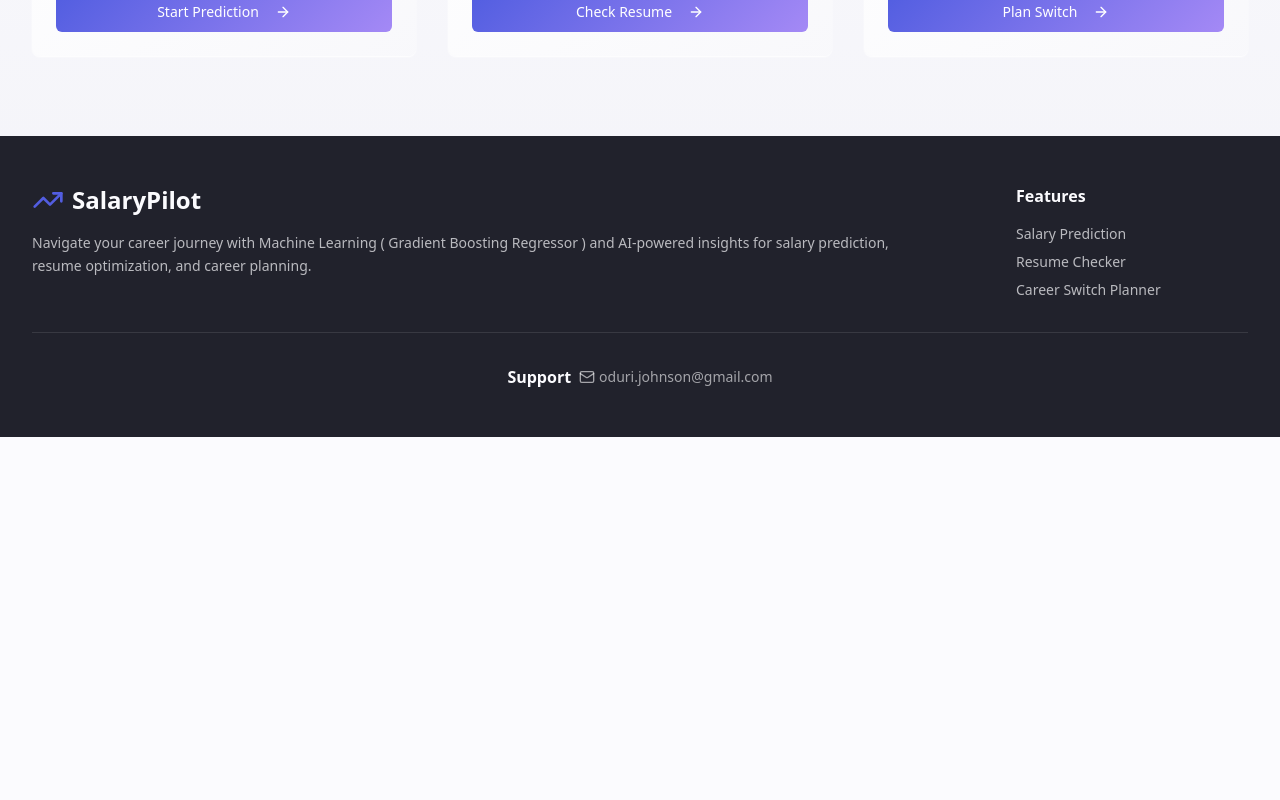
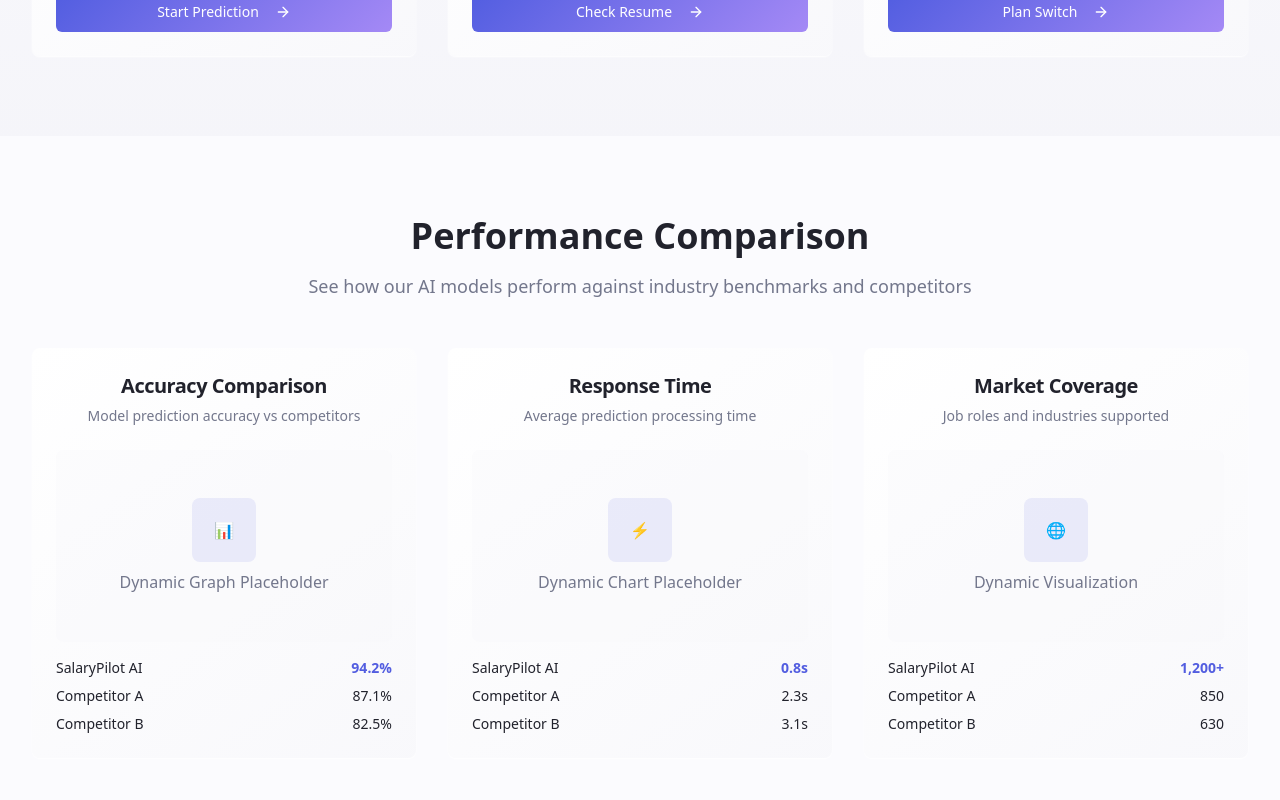
Before and after one commit to JohnsonOduri/salary-pilot-web, a React (Vite) app: page / in a window 1280 px wide. Shown: the part 1240-2040 px from the top of the page. Before the commit the page ends 1677 px from the top, so only its background shows below. Built offline with nearby package versions, Linux system fonts and the light colour scheme; no server answers.

Commit message:
Add space for graph comparison images
Add a section to display dynamic pictures of graphs comparing models.

```diff
--- a/src/pages/Index.tsx
+++ b/src/pages/Index.tsx
@@ -91,6 +91,124 @@ const Index = () => {
         </div>
       </section>
 
+      {/* Model Comparison Section */}
+      <section className="py-20 bg-background">
+        <div className="max-w-7xl mx-auto px-4 sm:px-6 lg:px-8">
+          <div className="text-center mb-12 animate-fade-in">
+            <h2 className="text-3xl md:text-4xl font-bold mb-4">
+              Performance Comparison
+            </h2>
+            <p className="text-lg text-muted-foreground max-w-2xl mx-auto">
+              See how our AI models perform against industry benchmarks and competitors
+            </p>
+          </div>
+
+          <div className="grid md:grid-cols-2 lg:grid-cols-3 gap-8">
+            {/* Accuracy Comparison */}
+            <Card className="shadow-card border-0 bg-gradient-card hover:shadow-floating transition-all duration-300 animate-fade-in">
+              <CardHeader>
+                <CardTitle className="text-xl text-center">Accuracy Comparison</CardTitle>
+                <CardDescription className="text-center">
+                  Model prediction accuracy vs competitors
+                </CardDescription>
+              </CardHeader>
+              <CardContent className="space-y-4">
+                <div className="h-48 bg-muted/30 rounded-lg flex items-center justify-center">
+                  <div className="text-center text-muted-foreground">
+                    <div className="w-16 h-16 mx-auto mb-2 bg-primary/10 rounded-lg flex items-center justify-center">
+                      📊
+                    </div>
+                    <p>Dynamic Graph Placeholder</p>
+                  </div>
+                </div>
+                <div className="space-y-2 text-sm">
+                  <div className="flex justify-between">
+                    <span>SalaryPilot AI</span>
+                    <span className="font-semibold text-primary">94.2%</span>
+                  </div>
+                  <div className="flex justify-between">
+                    <span>Competitor A</span>
+                    <span>87.1%</span>
+                  </div>
+                  <div className="flex justify-between">
+                    <span>Competitor B</span>
+                    <span>82.5%</span>
+                  </div>
+                </div>
+              </CardContent>
+            </Card>
+
+            {/* Speed Comparison */}
+            <Card className="shadow-card border-0 bg-gradient-card hover:shadow-floating transition-all duration-300 animate-fade-in" style={{ animationDelay: '0.1s' }}>
+              <CardHeader>
+                <CardTitle className="text-xl text-center">Response Time</CardTitle>
+                <CardDescription className="text-center">
+                  Average prediction processing time
+                </CardDescription>
+              </CardHeader>
+              <CardContent className="space-y-4">
+                <div className="h-48 bg-muted/30 rounded-lg flex items-center justify-center">
+                  <div className="text-center text-muted-foreground">
+                    <div className="w-16 h-16 mx-auto mb-2 bg-primary/10 rounded-lg flex items-center justify-center">
+                      ⚡
+                    </div>
+                    <p>Dynamic Chart Placeholder</p>
+                  </div>
+                </div>
+                <div className="space-y-2 text-sm">
+                  <div className="flex justify-between">
+                    <span>SalaryPilot AI</span>
+                    <span className="font-semibold text-primary">0.8s</span>
+                  </div>
+                  <div className="flex justify-between">
+                    <span>Competitor A</span>
+                    <span>2.3s</span>
+                  </div>
+                  <div className="flex justify-between">
+                    <span>Competitor B</span>
+                    <span>3.1s</span>
+                  </div>
+                </div>
+              </CardContent>
+            </Card>
+
+            {/* Coverage Comparison */}
+            <Card className="shadow-card border-0 bg-gradient-card hover:shadow-floating transition-all duration-300 animate-fade-in md:col-span-2 lg:col-span-1" style={{ animationDelay: '0.2s' }}>
+              <CardHeader>
+                <CardTitle className="text-xl text-center">Market Coverage</CardTitle>
+                <CardDescription className="text-center">
+                  Job roles and industries supported
+                </CardDescription>
+              </CardHeader>
+              <CardContent className="space-y-4">
+                <div className="h-48 bg-muted/30 rounded-lg flex items-center justify-center">
+                  <div className="text-center text-muted-foreground">
+                    <div className="w-16 h-16 mx-auto mb-2 bg-primary/10 rounded-lg flex items-center justify-center">
+                      🌐
+                    </div>
+                    <p>Dynamic Visualization</p>
+                  </div>
+                </div>
+                <div className="space-y-2 text-sm">
+                  <div className="flex justify-between">
+                    <span>SalaryPilot AI</span>
+                    <span className="font-semibold text-primary">1,200+</span>
+                  </div>
+                  <div className="flex justify-between">
+                    <span>Competitor A</span>
+                    <span>850</span>
+                  </div>
+                  <div className="flex justify-between">
+                    <span>Competitor B</span>
+                    <span>630</span>
+                  </div>
+                </div>
+              </CardContent>
+            </Card>
+          </div>
+        </div>
+      </section>
+
       <Footer />
     </div>
   );
```
